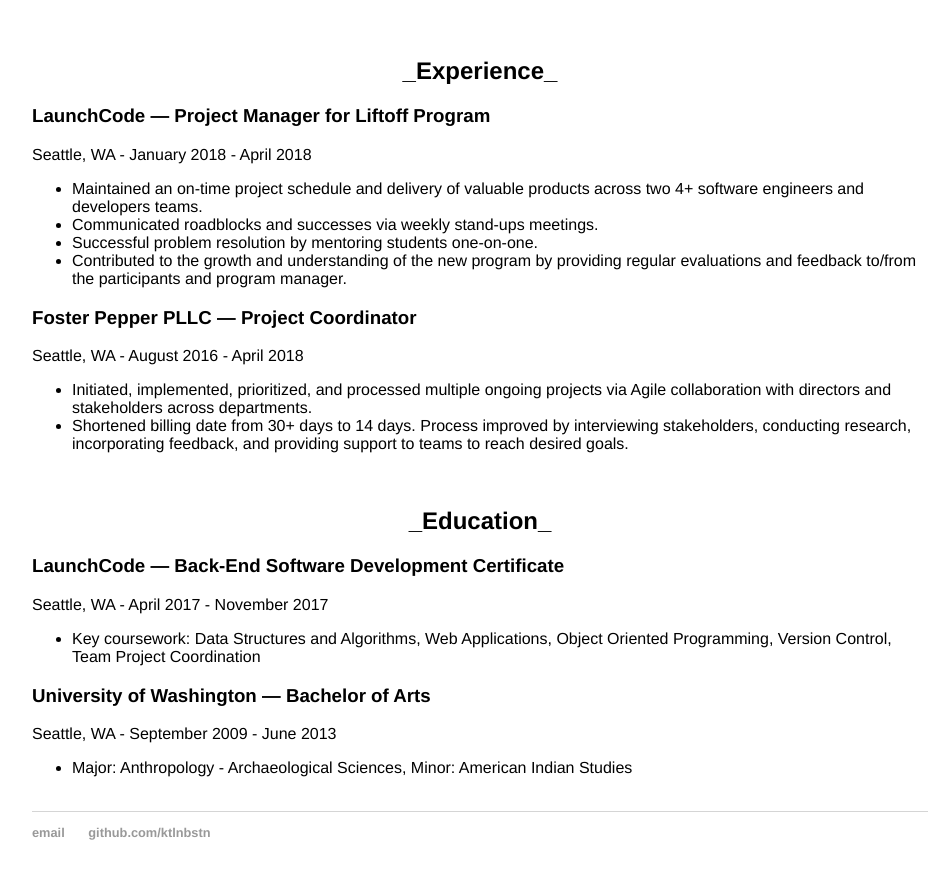
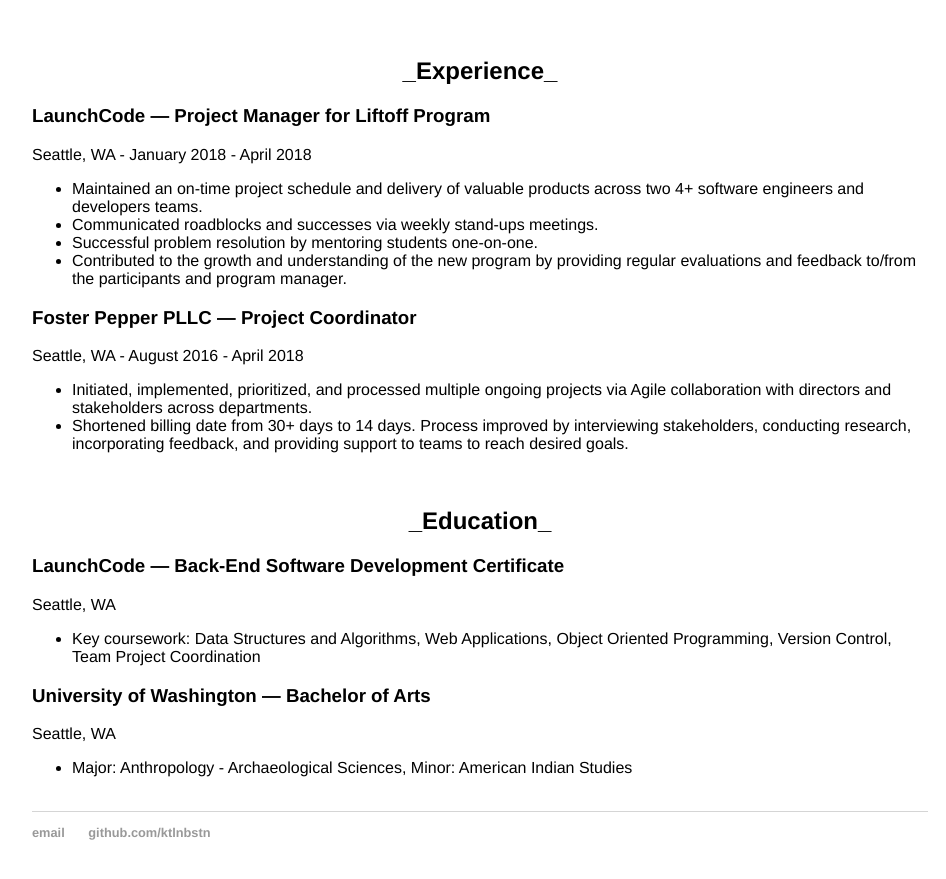
Before and after one commit to ktlnbstn/ktlnbstn.github.io, a Jekyll site: the page built from cv/index.html, in a window 1280 px wide and 900 px high, scrolled down 1809 px. Shown: the top 879 px of the window, without its empty margins (160-1106 px from the left). Built offline with Jekyll 4.4.1, drawn with Linux system fonts in a browser that asks for light colours.

Commit message:
Update index.html

```diff
--- a/cv/index.html
+++ b/cv/index.html
@@ -134,13 +134,13 @@
 	<center><h2>_Education_</h2></center>
 
 <h3>LaunchCode — Back-End Software Development Certificate</h3>
-Seattle, WA - April 2017 - November 2017
+Seattle, WA
 <ul>
 <li>Key coursework: Data Structures and Algorithms, Web Applications, Object Oriented Programming, Version Control,
 	Team Project Coordination</li>
 </ul>
 <h3>University of Washington — Bachelor of Arts</h3>
-Seattle, WA - September 2009 - June 2013
+Seattle, WA
 <ul>
 <li>Major: Anthropology - Archaeological Sciences, Minor: American Indian Studies</li>
 </ul></br>
```
